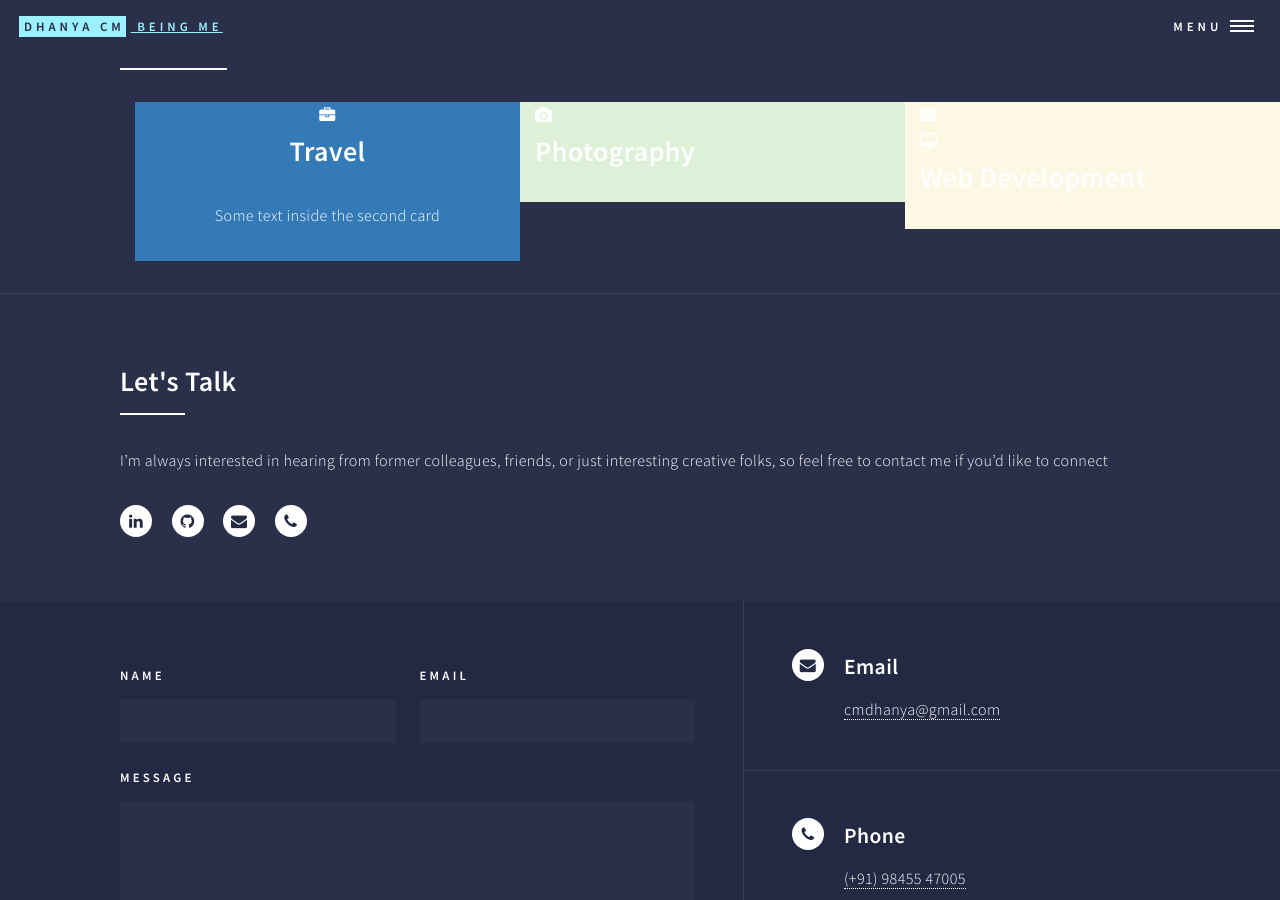
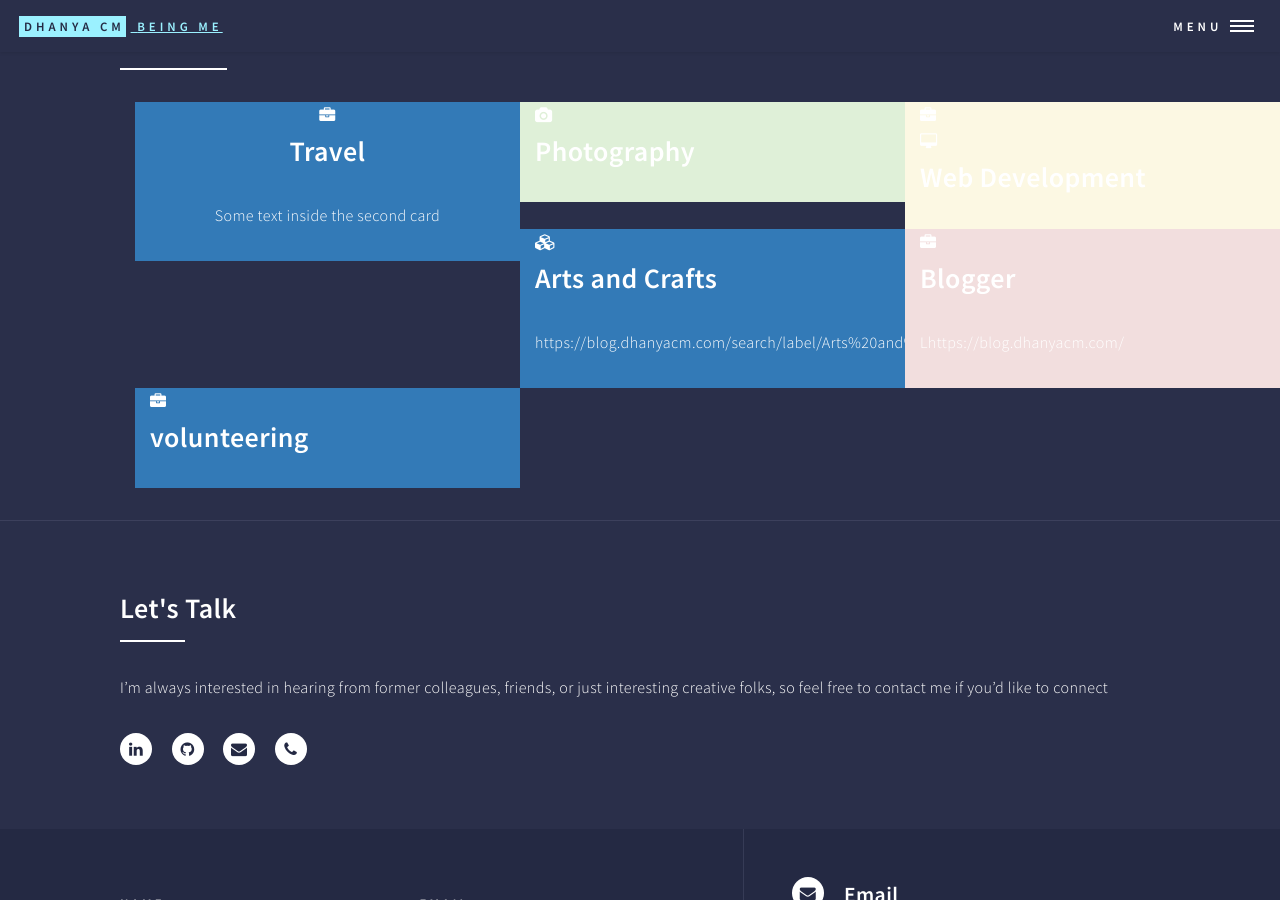
Before and after one commit to dhanyacm/dhanyacm, a Jekyll site: the page built from test.html, in a window 1280 px wide and 900 px high, scrolled down 2776 px. Built offline with Jekyll 4.4.1, drawn with Linux system fonts in a browser that asks for light colours; nearby versions of some CDN libraries.

Commit message:
Update test.html

```diff
--- a/test.html
+++ b/test.html
@@ -235,7 +235,6 @@ Elsys Intelligent Devices Pvt Ltd, Trivandrum, India
 									<!-- Headline -->
 									    <div class="row">
 									      <div class="col-md-12">
-									        <div class="services">
 										   <div class="card bg-primary col-md-4 col-sm-4 animated fadeInUp">
 											<div class="card-body text-center">
 												<div class="icon"><i class="fa fa-briefcase"></i></div>
@@ -258,13 +257,27 @@ Elsys Intelligent Devices Pvt Ltd, Trivandrum, India
 											    </div>
 											    <h2>Web Development</h2><!-- Title -->
 										    </div>
+
+										   <div class="card bg-primary col-md-4 col-sm-4">
+										       <div class="icon"><i class="fa fa-cubes"></i></div>
+											<h2>Arts and Crafts</h2><!-- Title -->
+											     <p>https://blog.dhanyacm.com/search/label/Arts%20and%20Crafts</p><!-- Description -->
+										    </div>
+
+										    <div class="card bg-danger col-md-4 col-sm-4">
+										      <div class="icon"><i class="fa fa-briefcase"></i></div>
+										      <h2>Blogger</h2><!-- Title -->
+											<p>Lhttps://blog.dhanyacm.com/</p><!-- Description -->
+										    </div>
+
+										    <div class="card bg-primary col-md-4 col-sm-4">
+										      <div class="icon"><i class="fa fa-briefcase"></i></div>
+										      <h2>volunteering</h2><!-- Title -->
 										    </div>
 
 
 
-
 										  <div class="clearfix"></div>
-
 									      </div>
 									    </div>
 									  </div> <!-- container
```
Lines whose indentation alone changed are shown as unchanged.
